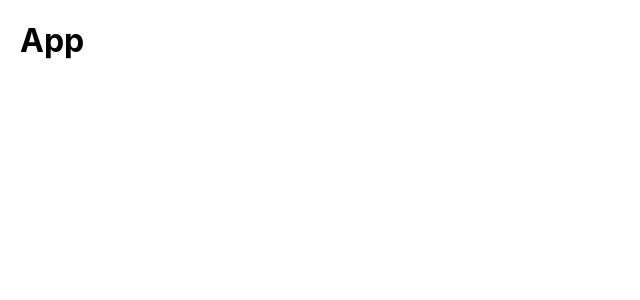
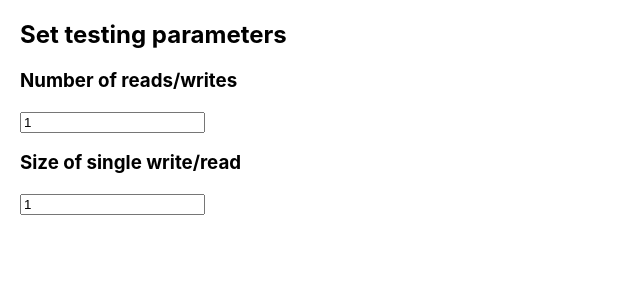
Before and after one commit to jablpiotrek/browser-storage-benchmark, a React (Create React App) app: page / in a window 1280 px wide. Shown: the top 300 px of the page, without its empty margins (0-640 px from the left). Built offline with nearby package versions, Linux system fonts and the light colour scheme.

Commit message:
add basic form and validation

```diff
--- a/src/App.jsx
+++ b/src/App.jsx
@@ -1,10 +1,11 @@
 import React from 'react';
+import Controls from './components/Controls';
 import './styles/App.scss';
 
 function App() {
   return (
     <div className="App">
-      <h1>App</h1>
+      <Controls />
     </div>
   );
 }
--- /dev/null
+++ b/src/components/Controls.jsx
@@ -0,0 +1,71 @@
+import React, { Component } from 'react';
+
+export default class Controls extends Component {
+  constructor(props) {
+    super(props);
+
+    this.handleChange = this.handleChange.bind(this);
+    this.state = {
+      size: {
+        min: 1,
+        max: 100,
+        value: 1,
+      },
+      number: {
+        min: 1,
+        max: 200,
+        value: 1,
+      },
+    };
+  }
+
+
+
+  handleChange(event) {
+    const { name } = event.target;
+    const { value } = event.target;
+
+    this.setState(prevState => ({
+      [name]: {
+        max: prevState[name].max,
+        min: prevState[name].min,
+        value: parseInt(value, 10),
+      },
+    }));
+  }
+
+  render() {
+    const { size } = this.state;
+    const { number } = this.state;
+
+    function error(attribute) {
+      if (attribute.value <= attribute.max && attribute.value >= attribute.min) {
+        return null;
+      }
+      return `Enter correct value (Integer, from ${attribute.min} to ${attribute.max})`;
+    }
+
+    return (
+
+      <div className="Controls">
+        <h2>Set testing parameters</h2>
+        <h3>Number of reads/writes</h3>
+        <input
+          type="text"
+          name="number"
+          value={number.value}
+          onChange={this.handleChange}
+        />
+        <p>{ error(number) }</p>
+        <h3>Size of single write/read</h3>
+        <input
+          type="text"
+          name="size"
+          value={size.value}
+          onChange={this.handleChange}
+        />
+        <p>{ error(size) }</p>
+      </div>
+    );
+  }
+}
```
Also changed, not shown: src/components/Header.jsx (added), src/components/Results.jsx (added).
